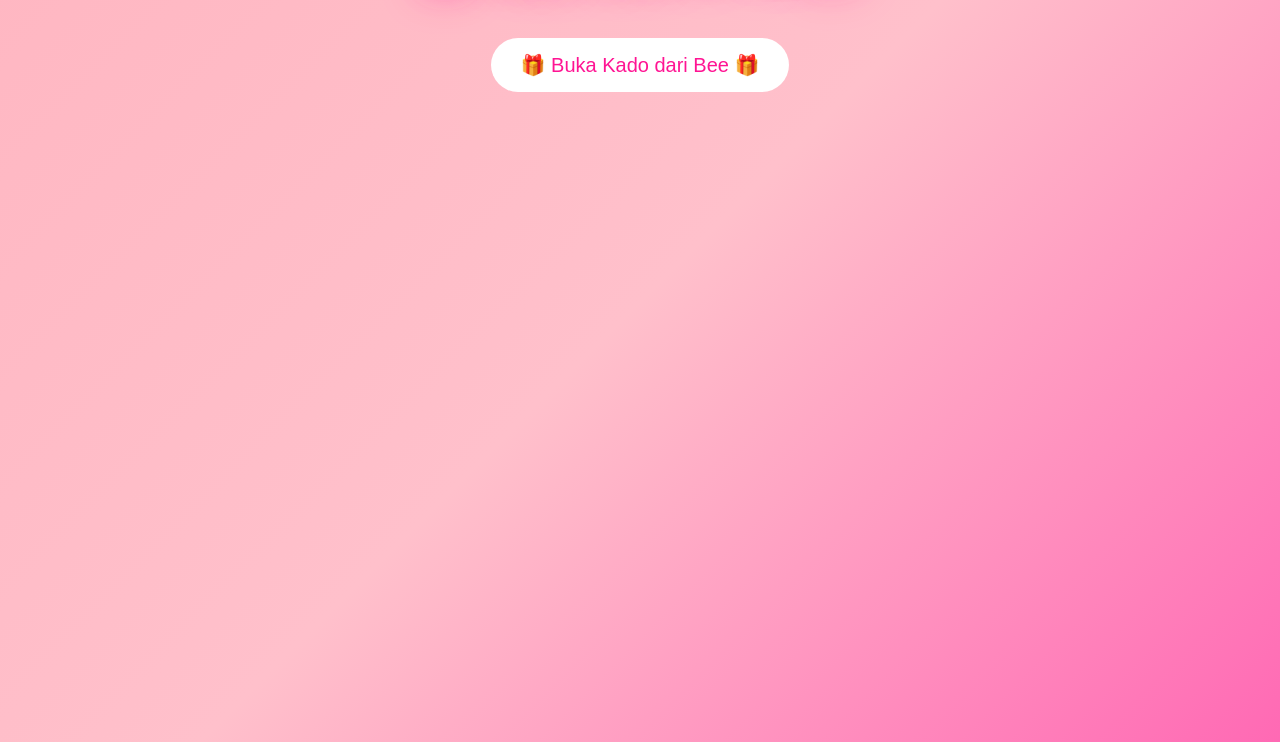
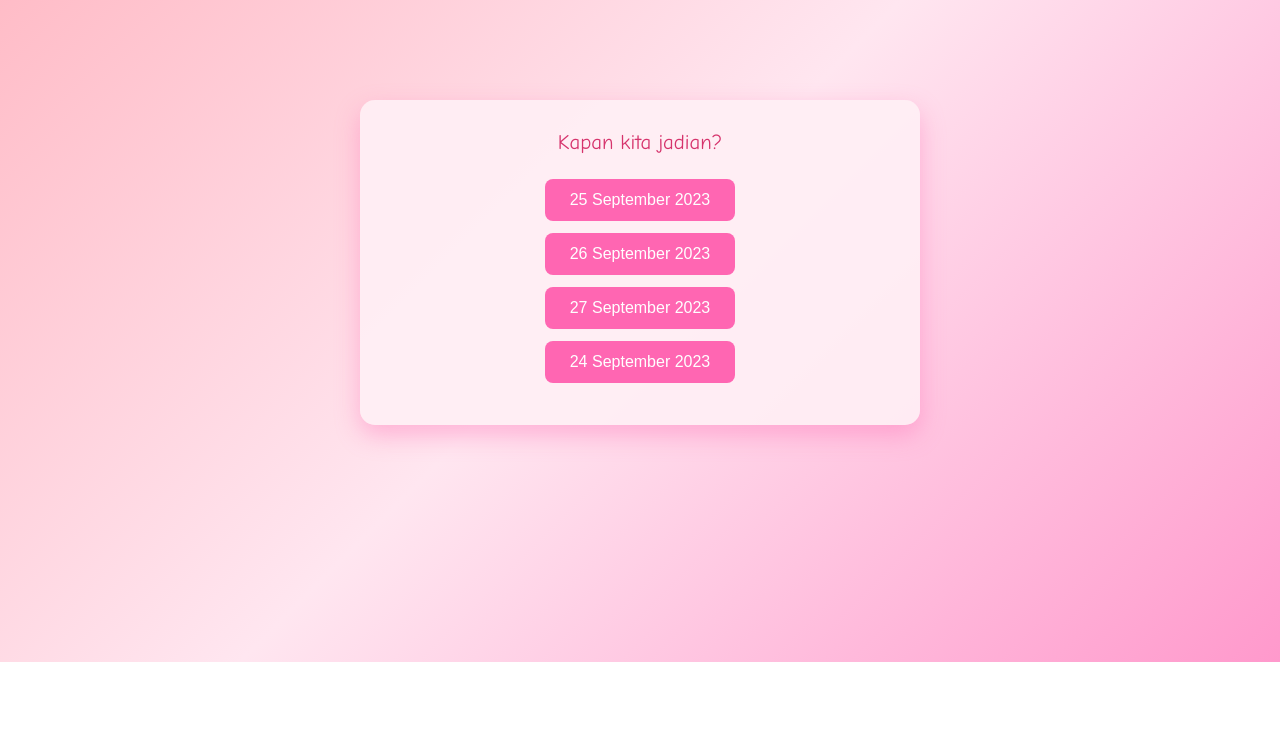
Before and after one commit to ikramfdz-source/acill, a plain HTML site: page index.html in a window 1280 px wide. Shown: the part 138-880 px from the top of the page. After the commit the page ends 800 px from the top, so only its background shows below. Drawn offline with Linux system fonts and the light colour scheme.

Commit message:
Update index.html

```diff
--- a/index.html
+++ b/index.html
@@ -2,89 +2,122 @@
 <html lang="id">
 <head>
 <meta charset="UTF-8">
-  <title>Happy Sweet Seventeen 💖</title>
+<meta name="viewport" content="width=device-width, initial-scale=1.0">
+<title>Sweet Seventeen Quiz</title>
 <style>
     body {
+        font-family: 'Comic Sans MS', cursive, sans-serif;
+        text-align: center;
+        background: linear-gradient(135deg, #ffb6c1, #ffe6f0, #ff99cc);
+        height: 100vh;
         margin: 0;
-      font-family: 'Comic Sans MS', cursive, sans-serif;
-      background: linear-gradient(135deg, #ffb6c1, #ffc0cb, #ff69b4);
-      text-align: center;
-      overflow: hidden;
-      height: 100vh;
+        display: flex;
+        justify-content: center;
+        align-items: center;
+    }
+    .quiz-container {
+        padding: 30px;
+        background: rgba(255, 240, 245, 0.9);
+        border-radius: 15px;
+        width: 80%;
+        max-width: 500px;
+        box-shadow: 0 10px 25px rgba(255, 102, 178, 0.4);
+    }
+    .question {
+        font-size: 1.3em;
+        margin-bottom: 25px;
+        color: #d6336c;
+    }
+    .btn {
+        display: block;
+        margin: 12px auto;
+        padding: 12px 25px;
+        font-size: 1em;
+        cursor: pointer;
+        border-radius: 8px;
+        border: none;
+        background: #ff66b2;
         color: white;
+        transition: transform 0.2s, background 0.2s;
+    }
+    .btn:hover {
+        background: #ff3399;
+        transform: scale(1.05);
     }
     h1 {
-      margin-top: 80px;
-      font-size: 36px;
-      animation: glow 1.5s infinite alternate;
+        color: #ff3399;
+        font-size: 2.5em;
+        margin-bottom: 20px;
     }
-    @keyframes glow {
-      from { text-shadow: 0 0 10px #fff; }
-      to { text-shadow: 0 0 30px #ff69b4, 0 0 50px #ff1493; }
-    }
-    .btn {
-      margin-top: 30px;
-      padding: 15px 30px;
-      font-size: 20px;
-      border: none;
-      border-radius: 30px;
-      background: white;
-      color: #ff1493;
-      cursor: pointer;
-      transition: 0.3s;
-    }
-    .btn:hover {
-      background: #ff69b4;
-      color: white;
-    }
-    #message {
-      display: none;
-      font-size: 20px;
-      margin-top: 40px;
-      padding: 20px;
-      background: rgba(255,255,255,0.2);
-      border-radius: 20px;
-      max-width: 500px;
-      margin-left: auto;
-      margin-right: auto;
-      line-height: 1.6;
-    }
-    .confetti {
-      position: absolute;
-      width: 10px;
-      height: 10px;
-      background-color: white;
-      opacity: 0.7;
-      top: -10px;
-      animation: fall 5s linear infinite;
-    }
-    @keyframes fall {
-      to { transform: translateY(110vh) rotate(360deg); }
+    p {
+        font-size: 1.2em;
+        color: #d6336c;
     }
 </style>
 </head>
 <body>
-  <h1>🎂 Happy Sweet 17, Cill! 🎉</h1>
-  <button class="btn" onclick="showMessage()">🎁 Buka Kado dari Bee 🎁</button>
 
-  <div id="message">
-    <p>Happy Sweet Seventeen yaa sayangku 💕</p>
-    <p>Semoga Acil selalu sehat, bahagia, dan makin bersinar ✨</p>
-    <p>Makasih udah jadi bagian terindah di hidup Bee. Love you always 💖</p>
+<div class="quiz-container">
+    <div id="question" class="question"></div>
+    <div id="answers"></div>
 </div>
 
 <script>
-    function showMessage() {
-      document.getElementById("message").style.display = "block";
-      for (let i = 0; i < 100; i++) {
-        let confetti = document.createElement("div");
-        confetti.className = "confetti";
-        confetti.style.left = Math.random() * 100 + "vw";
-        confetti.style.backgroundColor = "hsl(" + Math.random()*360 + ",100%,70%)";
-        confetti.style.animationDuration = (2 + Math.random() * 3) + "s";
-        document.body.appendChild(confetti);
+const quiz = [
+    {
+        q: "Kapan kita jadian?",
+        a: ["25 September 2023", "26 September 2023", "27 September 2023", "24 September 2023"],
+        correct: 0
+    },
+    {
+        q: "Hasil dari reaksi pembakaran hidrokarbon menghasilkan?",
+        a: ["CO2 dan H2O", "O2 dan H2", "CO dan H2O", "CO2 dan O2"],
+        correct: 0
+    },
+    {
+        q: "Hukum Newton kedua menjelaskan hubungan antara?",
+        a: ["Gaya, massa, dan percepatan", "Gaya dan energi", "Massa dan energi", "Kecepatan dan percepatan"],
+        correct: 0
+    },
+    {
+        q: "Turunan dari fungsi f(x) = x^3 adalah?",
+        a: ["3x^2", "2x", "x^2", "3x^3"],
+        correct: 0
+    },
+    {
+        q: "Percepatan gravitasi bumi mendekati?",
+        a: ["9,8 m/s²", "10 m/s²", "8,9 m/s²", "9,2 m/s²"],
+        correct: 0
+    },
+];
+
+let current = 0;
+
+function showQuestion() {
+    if (current >= quiz.length) {
+        document.body.innerHTML = `
+        <div class="quiz-container">
+            <h1>BUMMM! 🎉</h1>
+            <p>Selamat Sweet Seventeen sayangkuu 💖<br>Cintakuu omaga, ga kerasa kmu udah tua aja 😘<br>Love u more & more!</p>
+        </div>`;
+        return;
     }
+
+    const q = quiz[current];
+    document.getElementById("question").innerText = q.q;
+    const answersDiv = document.getElementById("answers");
+    answersDiv.innerHTML = "";
+    q.a.forEach((ans, i) => {
+        const btn = document.createElement("button");
+        btn.className = "btn";
+        btn.innerText = ans;
+        btn.onclick = () => { current++; showQuestion(); };
+        answersDiv.appendChild(btn);
+    });
 }
+
+showQuestion();
 </script>
+
 </body>
 </html>
```
Lines whose indentation alone changed are shown as unchanged.
